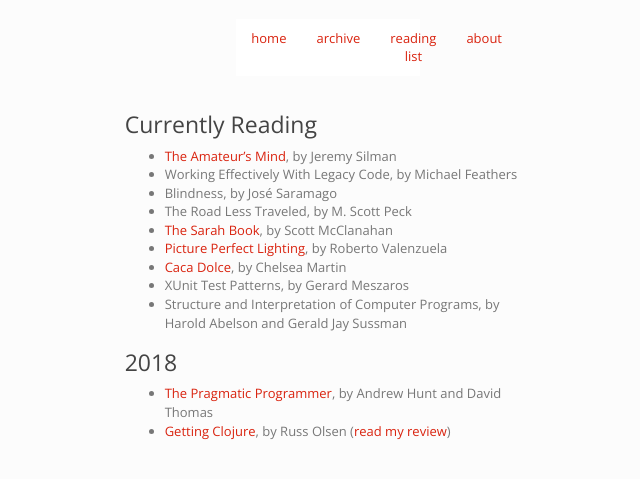
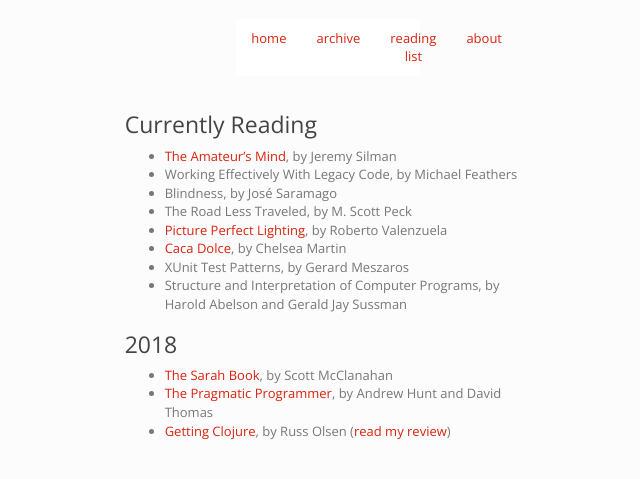
Before and after one commit to imtayadeway/imtayadeway.github.io, a Jekyll site: the page built from reading-list/index.md, in a window 1280 px wide. Shown: the top 479 px of the page, without its empty margins (312-952 px from the left). Built offline with Jekyll 4.4.1, drawn with Linux system fonts in a browser that asks for light colours; part of the change alters nothing that is shown.

```diff
--- a/reading-list/index.md
+++ b/reading-list/index.md
@@ -9,7 +9,6 @@ title: Archive
 - Working Effectively With Legacy Code, by Michael Feathers
 - Blindness, by José Saramago
 - The Road Less Traveled, by M. Scott Peck
-- [The Sarah Book][the sarah book], by Scott McClanahan
 - [Picture Perfect Lighting][picture perfect lighting], by Roberto Valenzuela
 - [Caca Dolce][caca dolce], by Chelsea Martin
 - XUnit Test Patterns, by Gerard Meszaros
@@ -17,6 +16,7 @@ title: Archive
 
 ### 2018
 
+- [The Sarah Book][the sarah book], by Scott McClanahan
 - [The Pragmatic Programmer][the pragmatic programmer], by Andrew Hunt and David Thomas
 - [Getting Clojure][getting clojure], by Russ Olsen ([read my review][getting clojure review])
 
```
